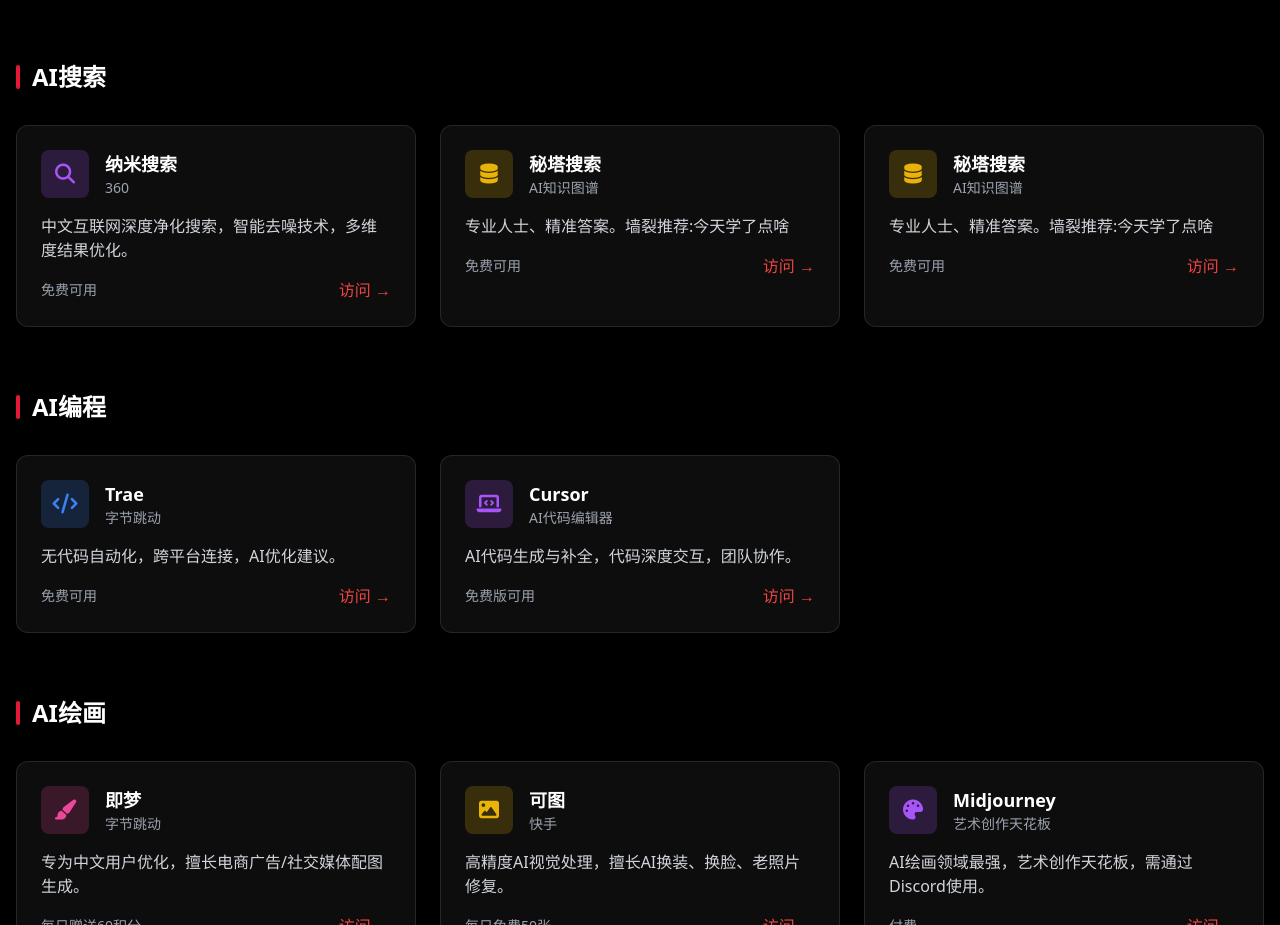
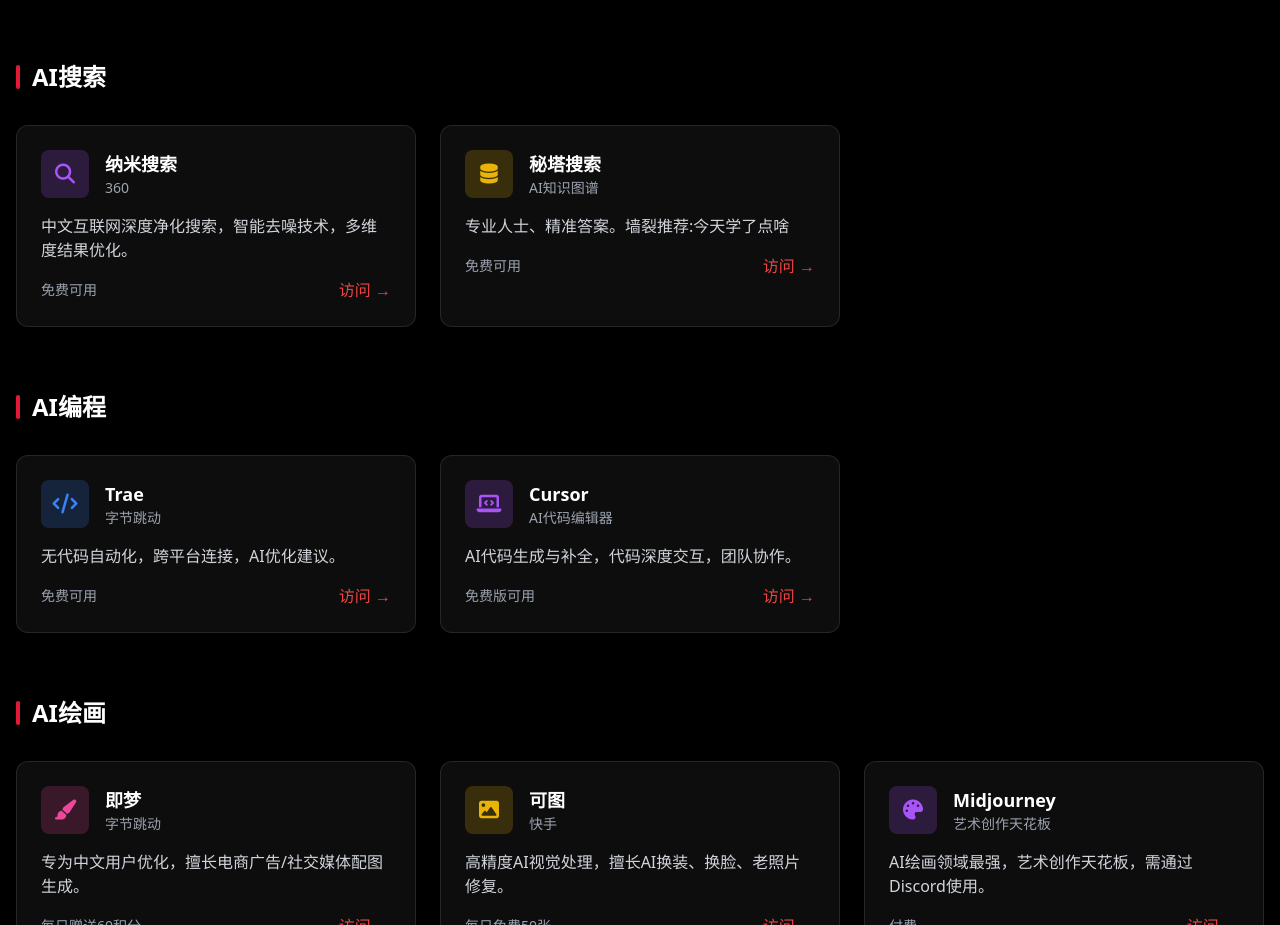
Before and after one commit to yuyang778/AISITE, a plain HTML site: page index.html in a window 1280 px wide. Shown: the part 785-1710 px from the top of the page. Drawn offline with nearby package versions, Linux system fonts and the light colour scheme.

Commit message:
Update index.html

```diff
--- a/index.html
+++ b/index.html
@@ -259,23 +259,7 @@
                 </div>
 
 
-                 <!-- 秘塔搜索 -->
-                <div class="tool-card bg-white/5 rounded-xl p-6 border border-white/10">
-                    <div class="flex items-center mb-4">
-                        <div class="w-12 h-12 rounded-lg bg-yellow-500/20 flex items-center justify-center">
-                            <i class="fas fa-database text-yellow-500 text-xl"></i>
-                        </div>
-                        <div class="ml-4">
-                            <h3 class="text-lg font-bold text-white">秘塔搜索</h3>
-                            <p class="text-sm text-gray-400">AI知识图谱</p>
-                        </div>
-                    </div>
-                    <p class="text-gray-300 mb-4">专业人士、精准答案。墙裂推荐:今天学了点啥</p>
-                    <div class="flex justify-between items-center">
-                        <span class="text-sm text-gray-400">免费可用</span>
-                        <a href="https://www.metaso.cn" target="_blank" class="text-red-500 hover:text-red-400 transition">访问 →</a>
-                    </div>
-                </div>
+
             </div>
         </section>
 
```
